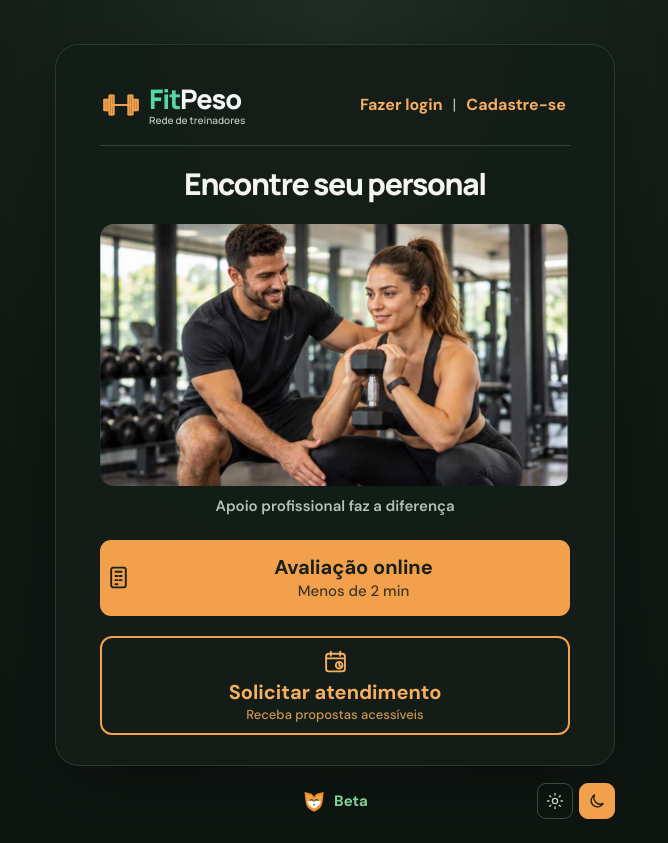
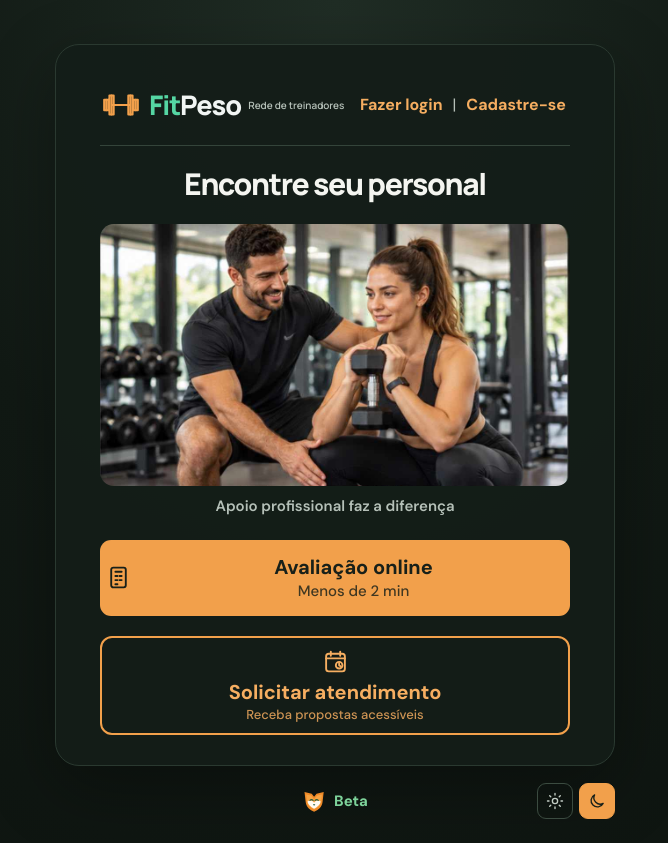
Before and after one commit to albertoapr/calculadoraimc, a Vue app: page / in a window 1280 px wide. Shown: the whole page, without its empty margins (305-973 px from the left). Built offline with nearby package versions, Linux system fonts and the light colour scheme.

Commit message:
Posiciona Rede de treinadores sob ícone e marca FitPeso

```diff
--- a/src/App.vue
+++ b/src/App.vue
@@ -1912,10 +1912,8 @@ async function sendResult() {
             <path d="M6 15v10m5-14v18m18-18v18m5-14v10M11 20h18" />
             <path d="M4 15h4v10H4zm5-4h4v18H9zm18 0h4v18h-4zm5 4h4v10h-4z" />
           </svg>
-          <span class="brand-lockup">
-            <span class="brand-default"><span class="brand-fit">Fit</span><span class="brand-peso">Peso</span></span>
-            <small class="brand-tagline">Rede de treinadores</small>
-          </span>
+          <span class="brand-default"><span class="brand-fit">Fit</span><span class="brand-peso">Peso</span></span>
+          <small class="brand-tagline">Rede de treinadores</small>
         </div>
         <nav class="customer-account-links" aria-label="Conta do usuário">
           <template v-if="trainerSignedInId || customerSignedInEmail">
```
